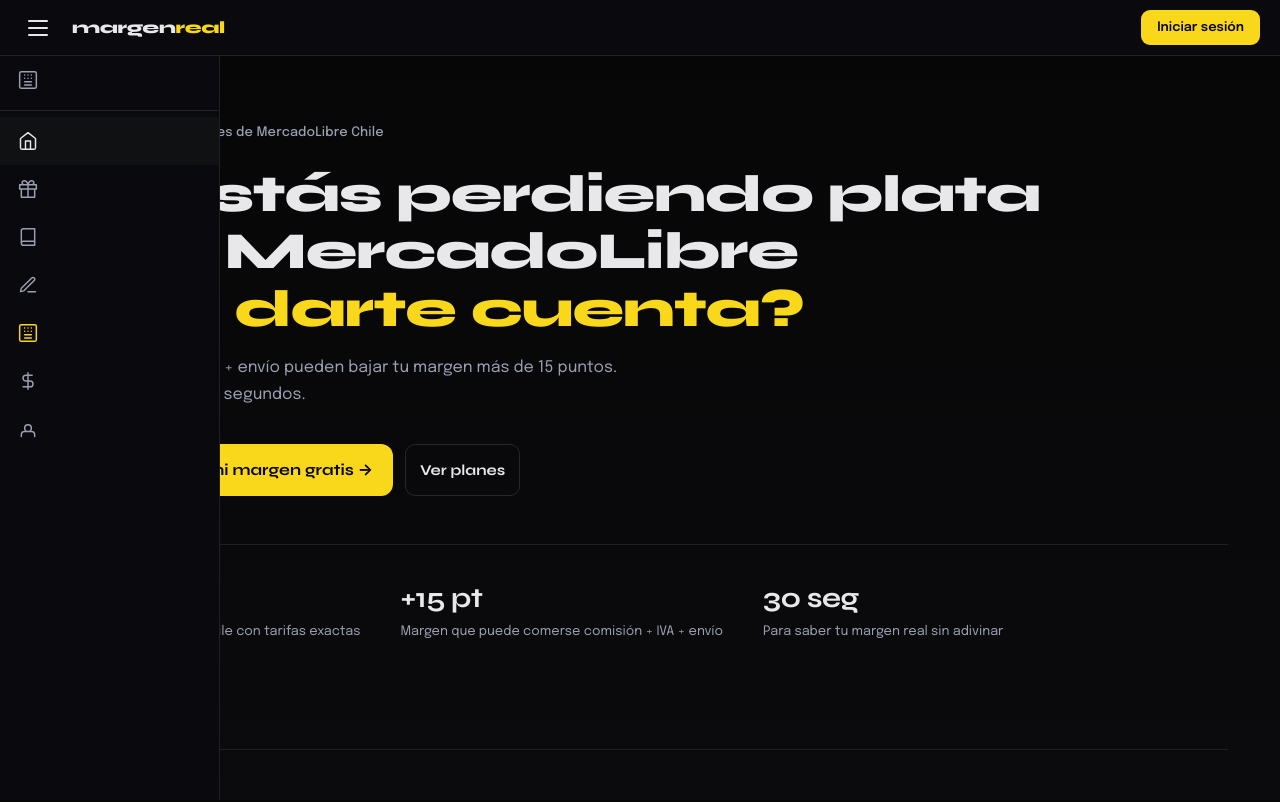
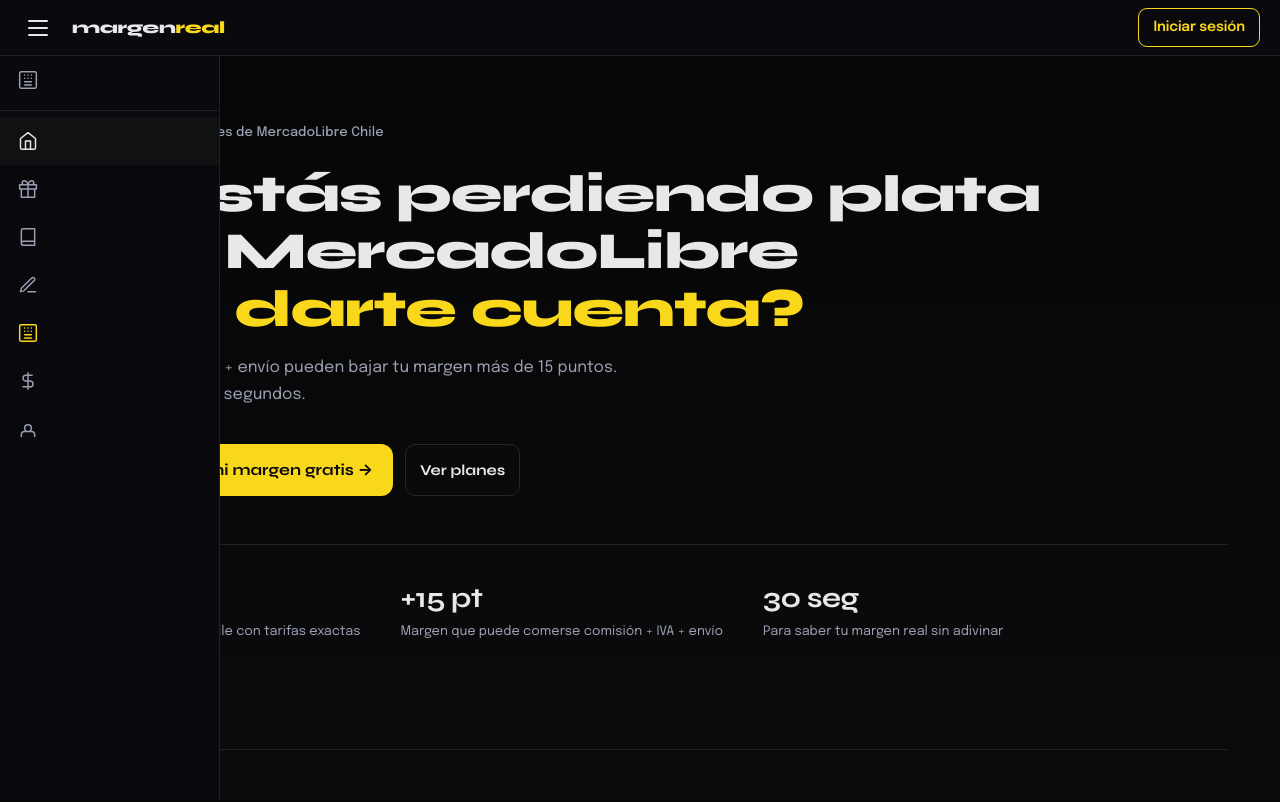
Before and after one commit to mapache2k/margenreal, a Next.js app: page / in a window 1280 px wide. Shown: the top 802 px of the page. Built offline with nearby package versions, Linux system fonts and the light colour scheme.

Commit message:
style: iniciar sesion en amarillo con borde accent

```diff
--- a/components/Layout.tsx
+++ b/components/Layout.tsx
@@ -274,8 +274,8 @@
             )}
           </div>
         ) : (
-          <Link href="/login" style={{ fontSize: '0.8125rem', fontWeight: 800, color: 'var(--bg)', textDecoration: 'none', padding: '8px 16px', borderRadius: 9, background: 'var(--accent)', transition: 'opacity 0.15s' }}
-            onMouseOver={e => (e.currentTarget.style.opacity = '0.85')}
+          <Link href="/login" style={{ fontSize: '0.875rem', fontWeight: 800, color: 'var(--accent)', textDecoration: 'none', padding: '8px 14px', borderRadius: 9, border: '1.5px solid var(--accent)', transition: 'opacity 0.15s', letterSpacing: '-0.01em' }}
+            onMouseOver={e => (e.currentTarget.style.opacity = '0.75')}
             onMouseOut={e  => (e.currentTarget.style.opacity = '1')}>
             Iniciar sesión
           </Link>
```
